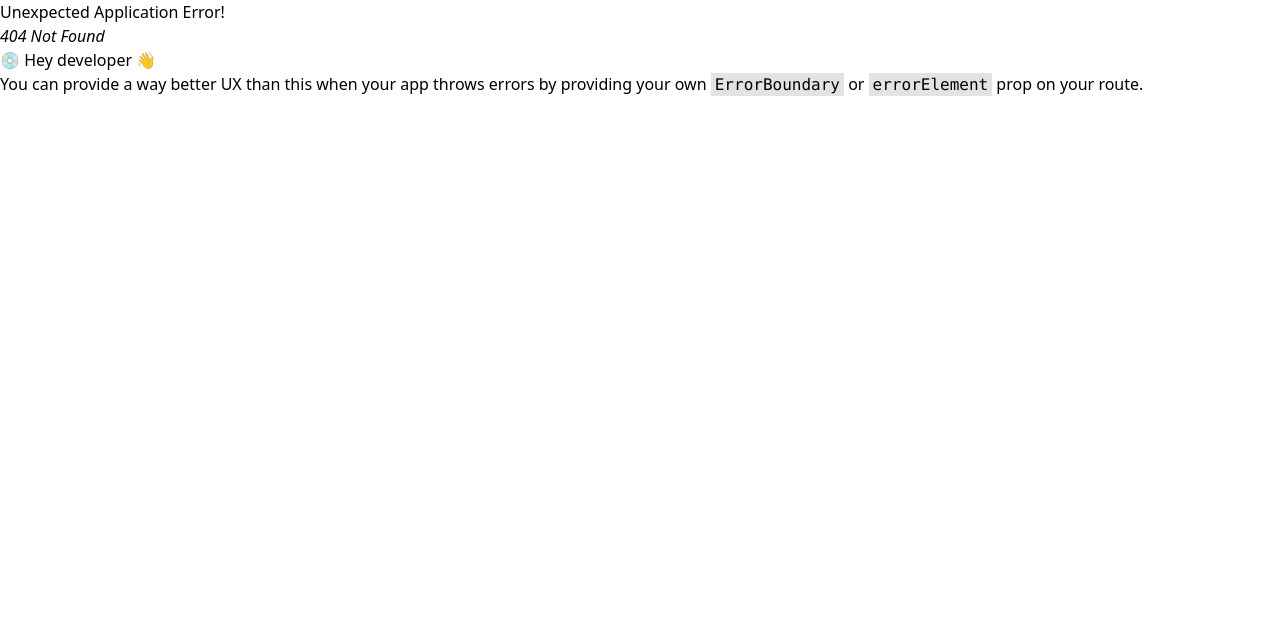
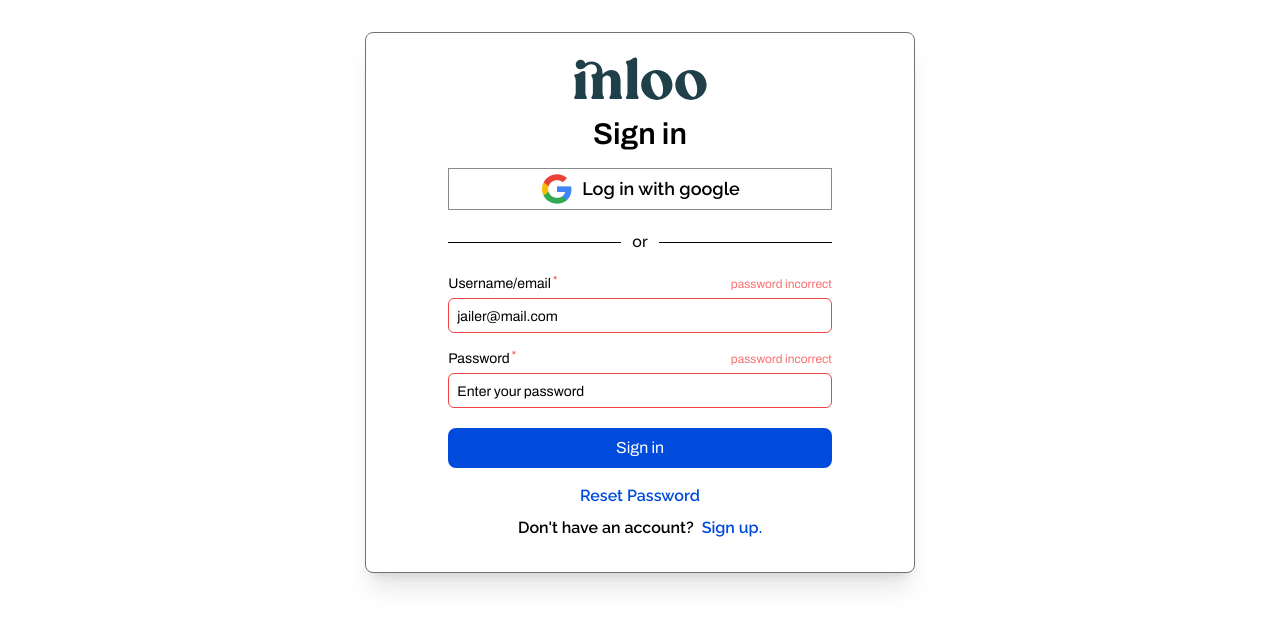
Before and after one commit to saeedyussif663/invoice-web-app, a React (Vite) app: page /auth/signin in a window 1280 px wide. Before the commit this address had no page. Shown: the top 626 px of the page. Built offline with nearby package versions, Linux system fonts and the light colour scheme.

Commit message:
sign in page

```diff
--- /dev/null
+++ b/src/Pages/Signin.jsx
@@ -0,0 +1,124 @@
+import logo from "../assets/inloo_logo.svg";
+import google from "../assets/google_symbol.svg.png";
+import { Link } from "react-router-dom";
+import { useState } from "react";
+
+export default function Signin() {
+  const [emailError, setEmailError] = useState(true);
+  const [passwordError, setPasswordError] = useState(true);
+
+  function handleSubmit(e) {
+    e.preventDefault();
+    const formData = new FormData(e.target);
+    const credentials = {
+      email: formData.get("username/email"),
+      password: formData.get("password"),
+    };
+
+    console.log(credentials);
+
+    e.target.reset();
+  }
+
+  return (
+    <section>
+      <section className="w-[95%] md:w-[550px] mx-auto rounded-lg mt-8 border border-[#737373] bg-white flex items-center justify-center shadow-xl">
+        <article className="mx-auto w-[70%] mt-6 flex flex-col items-center mb-8">
+          {/* logo && text */}
+          <div>
+            <Link to="/">
+              <img src={logo} alt="logo" />
+            </Link>
+
+            <h1 className="mt-4 font-archivo font-semibold text-3xl text-center">
+              Sign in
+            </h1>
+          </div>
+
+          {/* Google Oauth */}
+          <div className="mt-4 cursor-pointer flex justify-center items-center gap-2 py-1 border border-[#8B8B8B] w-full text-lg font-raleway font-semibold">
+            <img src={google} alt="google_icon" />
+            <span>Log in with google</span>
+          </div>
+
+          {/* border */}
+          <div className=" my-5 w-full flex items-center justify-between font-raleway font-medium">
+            <div className="h-px w-[45%] bg-black"></div>
+            <p>or</p>
+            <div className="h-px w-[45%] bg-black"></div>
+          </div>
+
+          {/* form */}
+          <form
+            className="w-full flex flex-col gap-4 font-archivo"
+            onSubmit={handleSubmit}
+          >
+            <div className="flex flex-col gap-1">
+              <div className="text-sm  flex justify-between">
+                <label htmlFor="username/email" className="text-sm">
+                  Username/email<sup className="sup">*</sup>
+                </label>
+                <span className="text-red-400 text-[12px]">
+                  password incorrect
+                </span>
+              </div>
+
+              <input
+                type="text"
+                id="username/email"
+                name="username/email"
+                className={`input text-black placeholder:text-black ${
+                  emailError ? "border-red-500" : ""
+                }`}
+                placeholder="jailer@mail.com"
+              />
+            </div>
+
+            <div className="flex flex-col gap-1">
+              <div className="text-sm  flex justify-between">
+                <label htmlFor="password">
+                  Password<sup className="sup">*</sup>
+                </label>
+                <span className="text-red-400 text-[12px]">
+                  password incorrect
+                </span>
+              </div>
+
+              <input
+                type="password"
+                id="password"
+                name="password"
+                className={`input text-black placeholder:text-black ${
+                  passwordError ? "border-red-500" : ""
+                }`}
+                placeholder="Enter your password"
+              />
+            </div>
+            <button
+              type="submit"
+              className="mt-1 py-2 bg-[#004BDC] rounded-lg text-white font-archivo"
+            >
+              Sign in
+            </button>
+          </form>
+
+          {/* links */}
+          <div className="mt-4 flex flex-col gap-2 items-center  mx-auto font-raleway font-semibold">
+            <Link to="/auth/password/new" className="text-[#004BDC]">
+              Reset Password
+            </Link>
+            <p>
+              Don&apos;t have an account?{" "}
+              <Link
+                to="/auth/signup"
+                className="text-[#004BDC] ml-[2px] md:ml-1"
+              >
+                Sign up.
+              </Link>
+            </p>
+          </div>
+        </article>
+      </section>
+    </section>
+  );
+}
--- a/src/components/Signin.jsx
+++ /dev/null
@@ -1,98 +0,0 @@
-import { useRef } from "react";
-import { Form, Link } from "react-router-dom";
-
-export default function Signin() {
-  const formRef = useRef(null);
-
-  function handleSubmit(e) {
-    e.preventDefault();
-    const formData = new FormData(e.target);
-    const data = {
-      email: formData.get("email"),
-      password: formData.get("password"),
-    };
-    console.log(data);
-
-    formRef.current.reset();
-  }
-
-  return (
-    <div className="max-w-[44rem] mx-auto mt-24 md:mt-10">
-      <div className="flex min-h-full w-[95%] rounded-xl md:rounded-2xl mx-auto md:w-full flex-1 flex-col justify-center px-6 py-12 lg:px-8 bg-neutral-100">
-        <div className="sm:mx-auto sm:w-full sm:max-w-sm">
-          <h2 className="mt-10 text-center text-2xl font-bold leading-9 tracking-tight text-gray-900">
-            Sign in to your account
-          </h2>
-        </div>
-
-        <div className="mt-10 sm:mx-auto sm:w-full sm:max-w-sm">
-          <Form className="space-y-6" ref={formRef} onSubmit={handleSubmit}>
-            <div>
-              <label
-                htmlFor="email"
-                className="block text-sm font-medium leading-6 text-gray-900"
-              >
-                Email address
-              </label>
-              <div className="mt-2">
-                <input
-                  id="email"
-                  name="email"
-                  type="email"
-                  required
-                  className="block w-full rounded-md border-0 px-2 py-1.5 text-gray-900 shadow-sm ring-1 ring-inset ring-green-500 focus:ring-green-600 outline-none sm:text-sm sm:leading-6"
-                />
-              </div>
-            </div>
-
-            <div>
-              <div className="flex items-center justify-between">
-                <label
-                  htmlFor="password"
-                  className="block text-sm font-medium leading-6 text-gray-900"
-                >
-                  Password
-                </label>
-                <Link
-                  to="/forgotpassword"
-                  className="block text-sm font-medium leading-6 text-green-500 hover:underline"
-                >
-                  forgot password
-                </Link>
-              </div>
-              <div className="mt-2">
-                <input
-                  id="password"
-                  name="password"
-                  type="password"
-                  autoComplete="current-password"
-                  required
-                  className="block w-full rounded-md border-0 px-2 py-1.5 text-gray-900 shadow-sm ring-1 ring-inset ring-green-500 focus:ring-green-700 outline-none sm:text-sm sm:leading-6"
-                />
-              </div>
-            </div>
-
-            <div>
-              <button
-                type="submit"
-                className="flex w-full justify-center rounded-md bg-green-500 px-3 py-1.5 text-sm font-semibold leading-6 text-white shadow-sm hover:bg-green-600 focus-visible:outline focus-visible:outline-2 focus-visible:outline-offset-2 focus-visible:outline-indigo-600"
-              >
-                Sign in
-              </button>
-            </div>
-          </Form>
-
-          <p className="mt-10 text-center text-sm text-gray-500">
-            Not a member?{" "}
-            <Link
-              to="/signup"
-              className="font-semibold leading-6 text-green-500 hover:text-green-600"
-            >
-              Sing Up to contribute
-            </Link>
-          </p>
-        </div>
-      </div>
-    </div>
-  );
-}
```
Also changed, not shown: src/main.jsx (+6 -4 lines), src/assets/google_symbol.svg.png (added).
